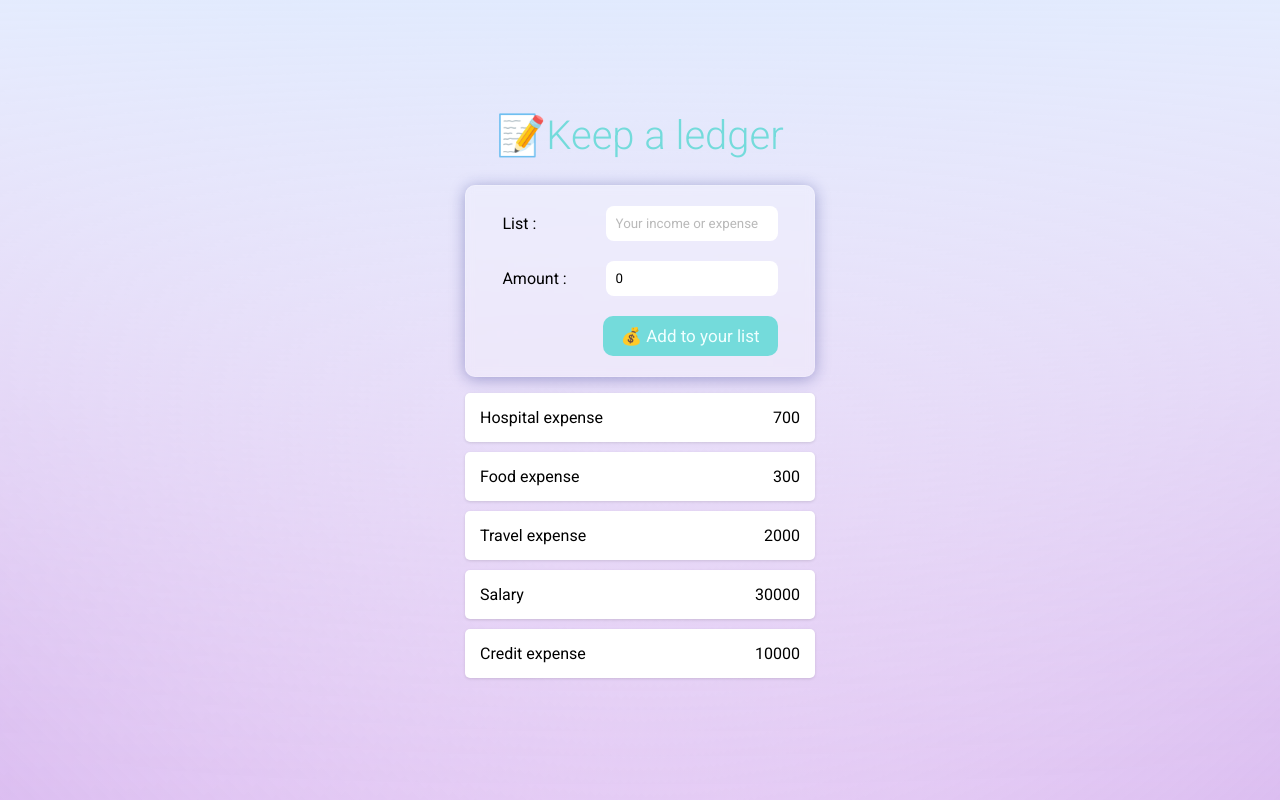
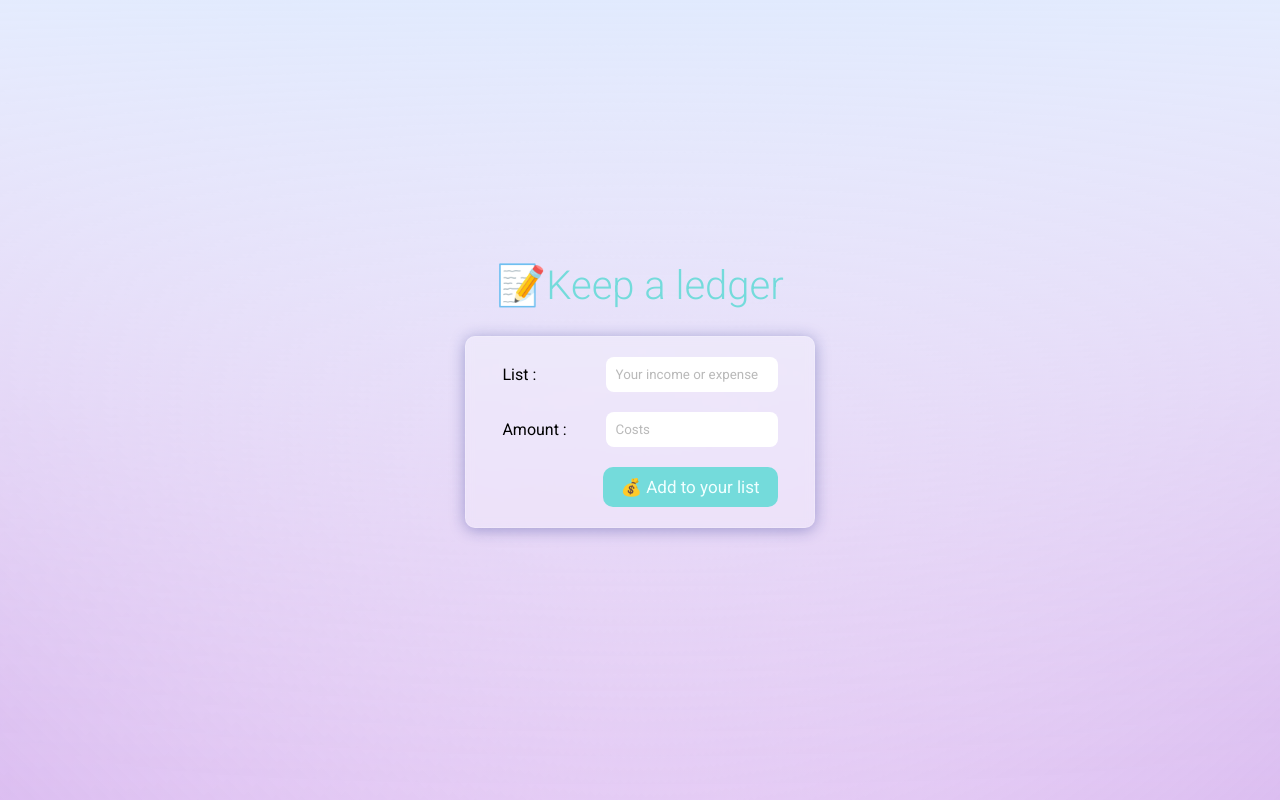
Before and after one commit to Panitnun-6243/Ledger_app_react, a React (Create React App) app: page / in a window 1280 px wide. Built offline with nearby package versions, Linux system fonts and the light colour scheme.

Commit message:
Add items state

```diff
--- a/src/App.js
+++ b/src/App.js
@@ -1,15 +1,26 @@
-import './App.css';
-import Title from './components/Title';
-import Transaction from './components/Transaction';
-import FormComponent from './components/formComponent';
-
+import "./App.css";
+import Title from "./components/Title";
+import Transaction from "./components/Transaction";
+import FormComponent from "./components/formComponent";
+import { useState } from "react";
 
 function App() {
+  // const initData = [
+  //   { id: 1, title: "Hospital expense", amount: 700 },
+  //   { id: 2, title: "Food expense", amount: 300 },
+  //   { id: 3, title: "Travel expense", amount: 2000 },
+  // ];
+  const [items, setItems] = useState([]);
+  const onAddNewItem = (newItem) => {
+    setItems((prevItem) => [newItem, ...prevItem]);
+  };
+
   return (
     <div className="container">
-        <Title />
-        <FormComponent/>
-        <Transaction />
+      <Title />
+      <FormComponent onAddItem={onAddNewItem} />
+      {/* เหมือนส่งฟังชั่นจาก app compo ไปให้ form compo ใช้ ไม่ใช่ส่งค่าเข้าไปให้ใช้เเต่ส่งฟังชั่นเข้าไปให้ใช้ */}
+      <Transaction items={items} />
     </div>
   );
 }
--- a/src/components/Transaction.js
+++ b/src/components/Transaction.js
@@ -1,20 +1,12 @@
 import Item from "./Item";
-import { v4 as uuidv4 } from 'uuid';
 
-const Transaction = () => {
-    const data = [
-        {title:"Hospital expense", amount:700},
-        {title:"Food expense", amount:300},
-        {title:"Travel expense", amount:2000},
-        {title:"Salary", amount:30000},
-        {title:"Credit expense", amount:10000}
-    ]
+const Transaction = (props) => {
+
     return (
       <ul className="item-list">
-
-        {data.map(e=>{
+        {props.items.map(e=>{
             // return <Item title={e.title} amount={e.amount}/>
-            return <Item {...e} key={uuidv4()}/>
+            return <Item {...e} key={e.id}/>
         })}
       </ul>
     );
--- a/src/components/formComponent.js
+++ b/src/components/formComponent.js
@@ -1,9 +1,9 @@
 import { useState } from "react";
+import { v4 as uuidv4 } from "uuid";
 
-const FormComponent = () => {
-
-const [title, setTitle] = useState('')
-const [amount, setAmount] = useState(0)
+const FormComponent = (props) => {
+  const [title, setTitle] = useState("");
+  const [amount, setAmount] = useState();
 
   const inputTitle = (event) => {
     setTitle(event.target.value);
@@ -13,13 +13,14 @@ const [amount, setAmount] = useState(0)
   };
   const saveItem = (event) => {
     event.preventDefault(); //ไม่ให้จอเรนเดอใหม่ ดักจับข้อมูลให้เเสดงผลค้างไว้
-    const itemData={
-        title:title,
-        amount:Number(amount)
-    }
-    console.log(itemData)
-    setTitle('')//เคลียค่าในstateเพราะsubmitออกมาใช้เเล้ว
-    setAmount(0)
+    const itemData = {
+      id: uuidv4(),
+      title: title,
+      amount: Number(amount),
+    };
+    props.onAddItem(itemData) //ไม่ใช่ค่าที่รับมาเเต่เป็นค่าที่ส่งขึ้นไปเรียกใช้ฟังชั่นใน app component อีกที
+    setTitle(""); //เคลียค่าในstateเพราะsubmitออกมาใช้เเล้ว
+    setAmount(0);
   };
   return (
     <div className="form-container">
@@ -35,7 +36,12 @@ const [amount, setAmount] = useState(0)
         </div>
         <div className="amount-item">
           <label>Amount :</label>
-          <input type="text" placeholder="Costs" onChange={inputAmount} value={amount}/>
+          <input
+            type="text"
+            placeholder="Costs"
+            onChange={inputAmount}
+            value={amount}
+          />
         </div>
         <div className="button-item">
           <button type="submit">&#128176; Add to your list</button>
```
